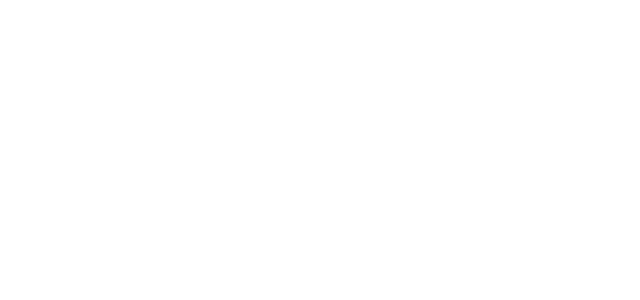
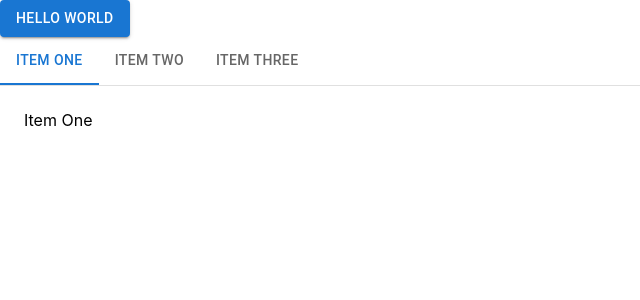
Before and after one commit to ajittupe2548/react-practice, a React (Create React App) app: page / in a window 1280 px wide. Shown: the top 300 px of the page, without its empty margins (0-640 px from the left). Built offline with nearby package versions, Linux system fonts and the light colour scheme.

Commit message:
Added: Basic mui components

```diff
--- a/src/App.js
+++ b/src/App.js
@@ -1,8 +1,12 @@
 import './App.css';
+import Button from './ButtonUsage';
+import BasicTabs from './BasicTabs';
 
 function App() {
   return (
     <div className="App">
+      <Button />
+      <BasicTabs />
     </div>
   );
 }
--- /dev/null
+++ b/src/BasicTabs.js
@@ -0,0 +1,63 @@
+import * as React from 'react';
+import PropTypes from 'prop-types';
+import Tabs from '@mui/material/Tabs';
+import Tab from '@mui/material/Tab';
+import Box from '@mui/material/Box';
+
+function CustomTabPanel(props) {
+  const { children, value, index, ...other } = props;
+
+  return (
+    <div
+      role="tabpanel"
+      hidden={value !== index}
+      id={`simple-tabpanel-${index}`}
+      aria-labelledby={`simple-tab-${index}`}
+      {...other}
+    >
+      {value === index && <Box sx={{ p: 3 }}>{children}</Box>}
+    </div>
+  );
+}
+
+CustomTabPanel.propTypes = {
+  children: PropTypes.node,
+  index: PropTypes.number.isRequired,
+  value: PropTypes.number.isRequired,
+};
+
+function a11yProps(index) {
+  return {
+    id: `simple-tab-${index}`,
+    'aria-controls': `simple-tabpanel-${index}`,
+  };
+}
+
+export default function BasicTabs() {
+  const [value, setValue] = React.useState(0);
+
+  const handleChange = (event, newValue) => {
+    setValue(newValue);
+  };
+
+  return (
+    <Box sx={{ width: '100%' }}>
+      <Box sx={{ borderBottom: 1, borderColor: 'divider' }}>
+        <Tabs value={value} onChange={handleChange} aria-label="basic tabs example">
+          <Tab label="Item One" {...a11yProps(0)} />
+          <Tab label="Item Two" {...a11yProps(1)} />
+          <Tab label="Item Three" {...a11yProps(2)} />
+        </Tabs>
+      </Box>
+      <CustomTabPanel value={value} index={0}>
+        Item One
+      </CustomTabPanel>
+      <CustomTabPanel value={value} index={1}>
+        Item Two
+      </CustomTabPanel>
+      <CustomTabPanel value={value} index={2}>
+        Item Three
+      </CustomTabPanel>
+    </Box>
+  );
+}
--- /dev/null
+++ b/src/ButtonUsage.js
@@ -0,0 +1,6 @@
+import * as React from 'react';
+import Button from '@mui/material/Button';
+
+export default function ButtonUsage() {
+    return <Button variant="contained">Hello world</Button>;
+}
```
